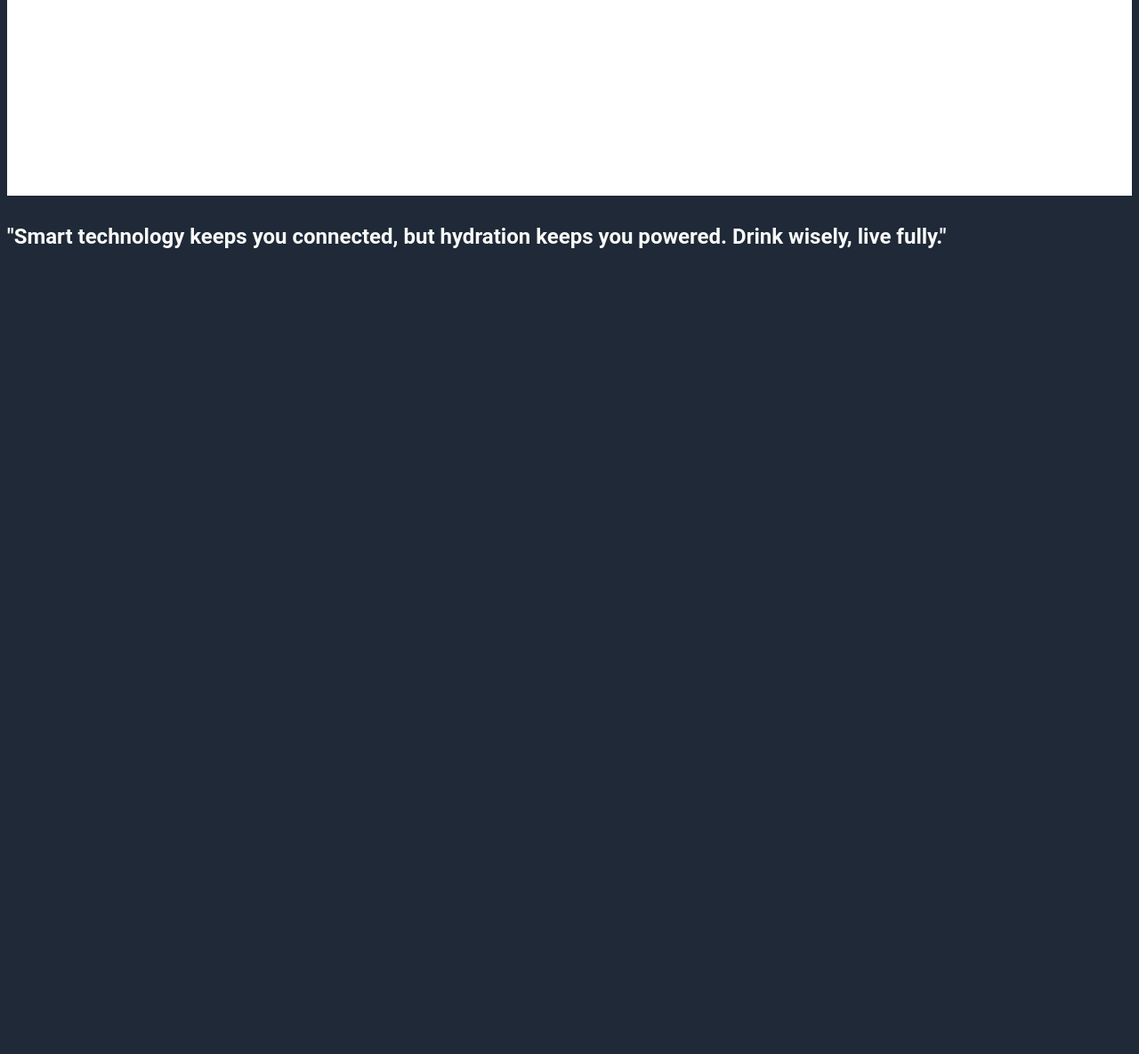
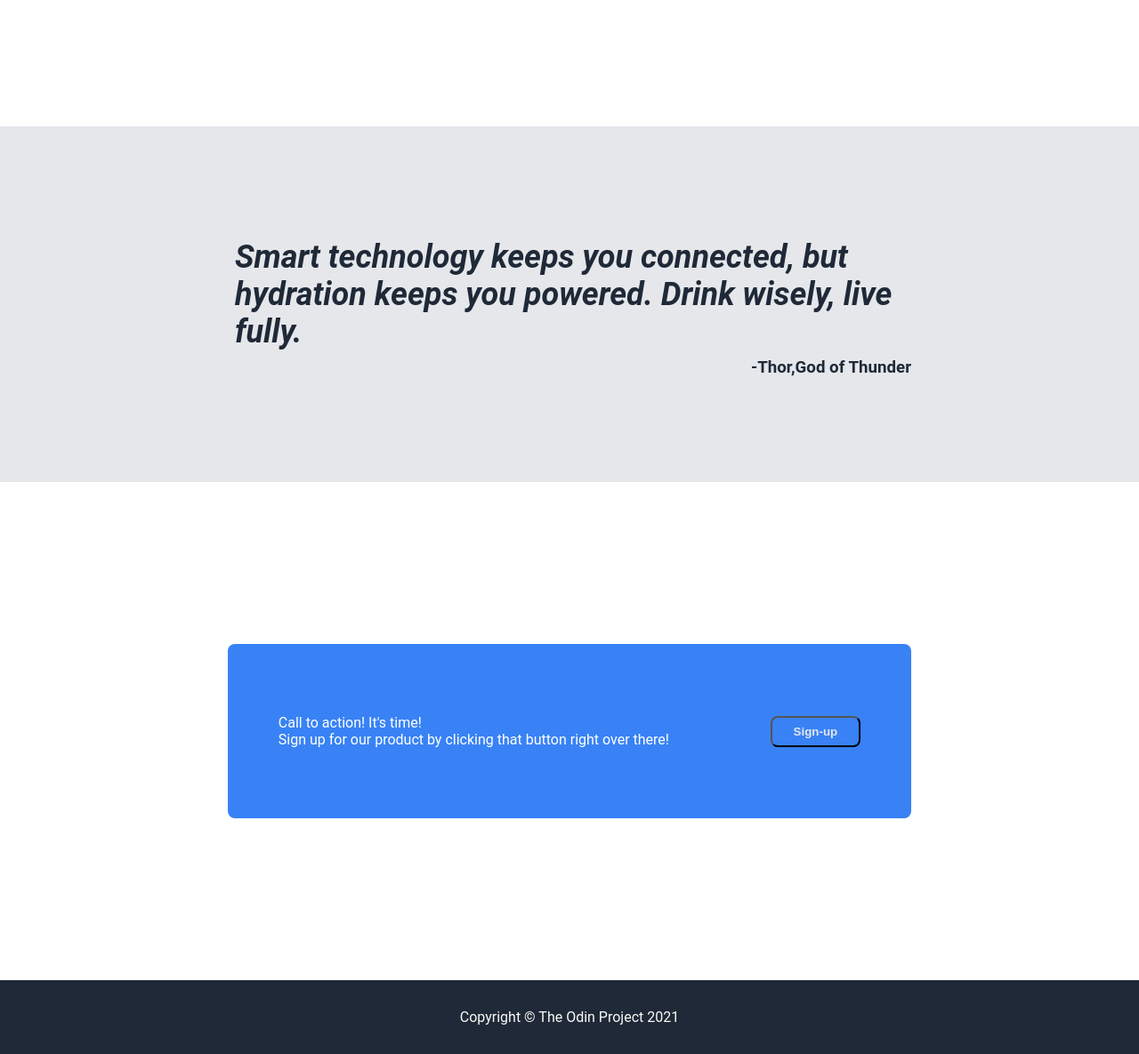
Before and after one commit to Jandel-12/Odinproject-landingpage, a plain HTML site: page index.html in a window 1280 px wide. Shown: the part 1130-2315 px from the top of the page at 89% size. Before the commit the page ends 1430 px from the top, so only its background shows below. Drawn offline with Linux system fonts and the light colour scheme.

Commit message:
WIP: almost the just working on the resposiveness

```diff
--- a/index.html
+++ b/index.html
@@ -54,9 +54,30 @@
         </div>
     </section>
 
+    <!-- qoute -->
+
     <section class="quote">
-        <h1>"Smart technology keeps you connected, but hydration keeps you powered. Drink wisely, live fully."</h1>
+        <div class="quote-container">
+            <h1>Smart technology keeps you connected, but hydration keeps you powered. Drink wisely, live fully.</h1>
+            <h3>-Thor,God of Thunder</h3>
+        </div>
+
     </section>
 
+    <!-- Call to action section -->
+     <section class="action">
+        <div class="action-container">
+            <div class="action-left">
+                <p>Call to action! It's time!</p>
+                <p>Sign up for our product by clicking that button right over there!</button></p>
+            </div>
+            <div class="action-right">
+                <button>Sign-up</button>
+            </div>
+        </div>
+     </section>
+     <footer>
+        Copyright © The Odin Project 2021
+     </footer>
 </body>
 </html>
--- a/style.css
+++ b/style.css
@@ -1,18 +1,23 @@
+*
+{
+    margin: 0;
+}
+
 body
 {
     font-family:  Roboto,  'Open Sans', 'Helvetica Neue', sans-serif;
-    background-color: #1F2937;
-    color: #f9faf8;
 }
+
 
 
 /* nav bar */
 header
 {
     background-color: #1F2937;
-    padding: 1rem;
-    margin: 1rem;
+    padding: 2rem;
+    color: #f9faf8;
 }
+
 #nav-bar
 {
     display: flex;
@@ -47,13 +52,14 @@ li
 #hero
 {
     display: flex;
-    padding: 1rem;
+    padding: 3rem;
     justify-content: space-around;
     align-items: center;
     gap: 2rem;
-    margin: 30px;
     margin-bottom: 60px;
     height: 70vh;
+    background-color: #1F2937;
+    color: #f9faf8;
 }
 
 .left
@@ -63,6 +69,11 @@ li
     text-align: left;
     height: 60%;
     font-size: 18px;
+}
+
+.left > *
+{
+    margin: 8px;
 }
 
 .right
@@ -83,7 +94,6 @@ img{
 .hero-text
 {
  font-size: 48px;
- margin: 0;
 }
 
 #hero-button
@@ -106,7 +116,7 @@ img{
     color: black;
     padding: 1rem;
     margin: 2rem 0;
-    height: 70vh;
+    height: 50vh;
 }
 
 #context h1
@@ -141,3 +151,76 @@ img{
     border: 3px solid blue;
     border-radius: 8px;
 }
+
+/* Quote Section */
+
+.quote
+{
+    background-color: #e5e7eb;
+    height: 50vh;
+    display: flex;
+    justify-content: center;
+    align-items: center;
+    color: #1F2937;
+}
+
+.quote-container
+{
+    display: flex;
+    flex-direction: column;
+    width: 60%;
+    margin: 8px;
+}
+
+
+.quote h1
+{
+    font-size: 36px;
+    font-style: italic;
+    margin: 8px;
+}
+
+.quote h3
+{
+   align-self: flex-end;
+
+}
+
+/* Call to action section */
+
+.action
+{
+    display: flex;
+    height: 70vh;
+    justify-content: center;
+    align-items: center;
+}
+
+.action-container
+{
+    display: flex;
+    width: 60%;
+    height: 35%;
+    background-color: #3882F6;
+    justify-content: space-around;
+    align-items: center;
+    border-radius: 8px;
+    color: white;
+}
+
+.action-container button
+{
+    background-color: #3882F6;
+    padding: 8px 24px;
+    border-radius: 8px;
+    color:  #E5E7EB;
+    font-weight: bold;
+}
+
+footer
+{
+    text-align: center;
+    background-color: #1F2937;
+    padding: 2rem;
+    color: #f9faf8;
+}
```
